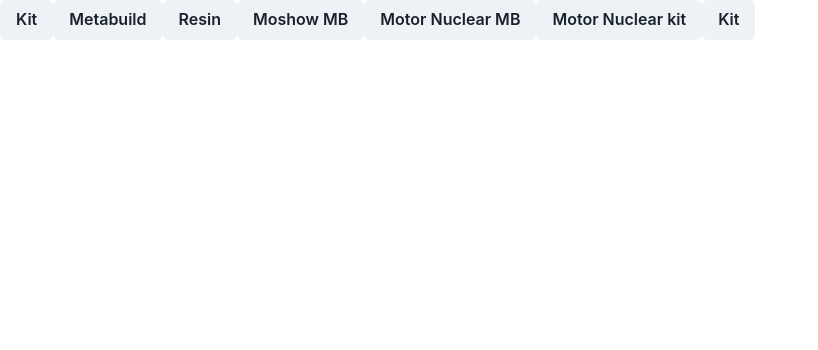
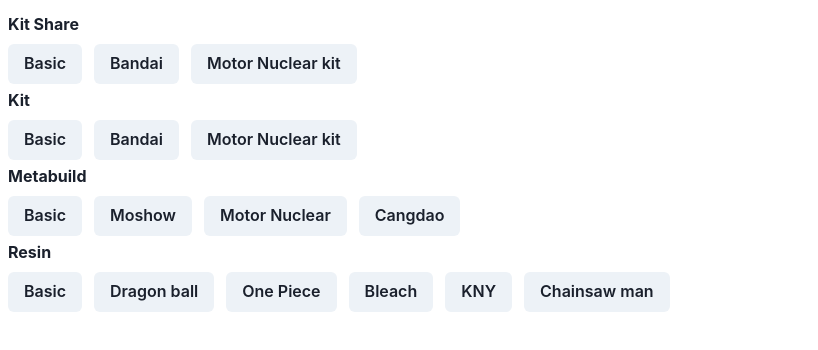
Before and after one commit to minhtri2011/royaltoystool, a React (Create React App) app: page /tags in a window 1280 px wide. Shown: the top 350 px of the page, without its empty margins (0-818 px from the left). Built offline with nearby package versions, Linux system fonts and the light colour scheme.

Commit message:
add responsesive, hide tool bar, add tag page

```diff
--- a/src/components/listButton.jsx
+++ b/src/components/listButton.jsx
@@ -3,11 +3,18 @@
 import useCopy from "../hooks/useCopy";
 
 const ListButton = () => {
-  const { copyResinFaceBook, copyResinFaceBookV2, copyWebResin,copyFigure,copyKit,copyMetalBuild,copyWeb } = useCopy();
+  const {
+    copyResinFaceBook,
+    copyResinFaceBookV2,
+    copyWebResin,
+    copyFigure,
+    copyKit,
+    copyMetalBuild,
+    copyWeb,
+  } = useCopy();
 
   return (
-    <div className="flex flex-col gap-3">
-      <Stack direction={"row"} spacing="1rem">
+    <div className="flex gap-3 flex-wrap w-full">
       <Button colorScheme="facebook" onClick={copyResinFaceBook}>
         Resin v1
       </Button>
@@ -17,18 +24,10 @@
       <Button colorScheme="orange" onClick={copyWebResin}>
         Web resin
       </Button>
-        <Button
-          colorScheme="purple"
-          variant={"outline"}
-          onClick={copyKit}
-        >
+      <Button colorScheme="purple" variant={"outline"} onClick={copyKit}>
         Kit
       </Button>
-        <Button
-          colorScheme="red"
-          variant={"outline"}
-          onClick={copyMetalBuild}
-        >
+      <Button colorScheme="red" variant={"outline"} onClick={copyMetalBuild}>
         Metal Build
       </Button>
       <Button colorScheme="yellow" variant={"outline"} onClick={copyFigure}>
@@ -37,7 +36,6 @@
       <Button colorScheme="blackAlpha" variant={"outline"} onClick={copyWeb}>
         Web
       </Button>
-      </Stack>
     </div>
   );
 };
--- a/src/config/tagBasic.js
+++ b/src/config/tagBasic.js
@@ -10,7 +10,7 @@
 -Relax: https://www.tiktok.com/@tringuyendev
 🏴󠁶󠁵󠁭󠁡󠁰󠁿 Địa chỉ  : 1162/2/13 Đường Trường Sa, phường 13, Phú Nhuận, Thành phố Hồ Chí Minh
 
-#RoyalToys #MoHinh #Decord #DoChoi #royal #toys `;
+#RoyalToys #MoHinh #Decor #DoChoi #royal #toys `;
 
 const resinTag = `#resin #figure #resinArt #anime`;
 const figureTag = `#resin #figure #anime`;
--- /dev/null
+++ b/src/hooks/useCopyTiktok.jsx
@@ -0,0 +1,150 @@
+import { toast } from "react-hot-toast";
+
+const useCopyTiktok = () => {
+  const tagBasic =
+    "#royalToys #royal #toys #tringuyendev #decor #moHinh #doChoi #xuHuong #trending ";
+
+  //! kit share
+  const copyKitBasicShare = () => {
+    const tags = "#modelKit #kit #custom #repaint";
+    navigator.clipboard.writeText(tagBasic + tags);
+    toast.success("Copy tiktok kit basic share", {
+      duration: 1000,
+    });
+  };
+  const copyKitBandaiShare = () => {
+    const tags = "#modelKit #kit #bandai #gundam #gunpla #custom #repaint";
+    navigator.clipboard.writeText(tagBasic + tags);
+    toast.success("Copy tiktok kit Bandai share", {
+      duration: 1000,
+    });
+  };
+  const copyKitMNShare = () => {
+    const tags =
+      "#modelKit #kit #motorNuclear #tinhGiapHonTuong #custom #repaint";
+    navigator.clipboard.writeText(tagBasic + tags);
+    toast.success("Copy tiktok kit Motor Nuclear share", {
+      duration: 1000,
+    });
+  };
+
+  //! kit
+  const copyKitBasic = () => {
+    const tags = "#modelKit #kit";
+    navigator.clipboard.writeText(tagBasic + tags);
+    toast.success("Copy tiktok kit basic", {
+      duration: 1000,
+    });
+  };
+  const copyKitBandai = () => {
+    const tags = "#modelKit #kit #bandai #gundam #gunpla";
+    navigator.clipboard.writeText(tagBasic + tags);
+    toast.success("Copy tiktok kit Bandai basic", {
+      duration: 1000,
+    });
+  };
+  const copyKitMN = () => {
+    const tags = "#modelKit #kit #motorNuclear #tinhGiapHonTuong";
+    navigator.clipboard.writeText(tagBasic + tags);
+    toast.success("Copy tiktok kit Motor Nuclear basic", {
+      duration: 1000,
+    });
+  };
+
+  //!metal build
+  const copyMB = () => {
+    const tags = "#metalBuild";
+    navigator.clipboard.writeText(tagBasic + tags);
+    toast.success("Copy tiktok Metalbuild basic", {
+      duration: 1000,
+    });
+  };
+  const copyMBMoshow = () => {
+    const tags = "#metalBuild #moshow";
+    navigator.clipboard.writeText(tagBasic + tags);
+    toast.success("Copy tiktok Metalbuild Moshow", {
+      duration: 1000,
+    });
+  };
+  const copyMBMotorNuclear = () => {
+    const tags = "#metalBuild #motorNuclear";
+    navigator.clipboard.writeText(tagBasic + tags);
+    toast.success("Copy tiktok Metalbuild Motor Nuclear", {
+      duration: 1000,
+    });
+  };
+  const copyMBCangdao = () => {
+    const tags = "#metalBuild #cangDao";
+    navigator.clipboard.writeText(tagBasic + tags);
+    toast.success("Copy tiktok Metalbuild Cangdao", {
+      duration: 1000,
+    });
+  };
+
+  //!resin
+  const copyResinBasic = () => {
+    const tags = "#resin #figure #anime #wibu";
+    navigator.clipboard.writeText(tagBasic + tags);
+    toast.success("Copy tiktok resin basic", {
+      duration: 1000,
+    });
+  };
+  const copyResinDB = () => {
+    const tags =
+      "#resin #figure #anime #wibu #dragonBall #dragon #ball #super #7 #vien #ngoc #rong";
+    navigator.clipboard.writeText(tagBasic + tags);
+    toast.success("Copy tiktok resin dragonball", {
+      duration: 1000,
+    });
+  };
+  const copyResinOP = () => {
+    const tags = "#resin #figure #anime #wibu #onePiece #vua #hai #tac";
+    navigator.clipboard.writeText(tagBasic + tags);
+    toast.success("Copy tiktok resin One Piece", {
+      duration: 1000,
+    });
+  };
+  const copyResinBleach = () => {
+    const tags = "#resin #figure #anime #wibu #bleach";
+    navigator.clipboard.writeText(tagBasic + tags);
+    toast.success("Copy tiktok resin Bleach", {
+      duration: 1000,
+    });
+  };
+  const copyResinKNY = () => {
+    const tags =
+      "#resin #figure #anime #wibu #kimetsuNoYaiba #kimetsu #no #yaiba #demon #slayer #thanh #guom #diet #quy";
+    navigator.clipboard.writeText(tagBasic + tags);
+    toast.success("Copy tiktok resin KNY", {
+      duration: 1000,
+    });
+  };
+  const copyResinChainsawMan = () => {
+    const tags = "#resin #figure #anime #wibu #chainsawMan";
+    navigator.clipboard.writeText(tagBasic + tags);
+    toast.success("Copy tiktok resin Chainsaw Man", {
+      duration: 1000,
+    });
+  };
+
+  return {
+    copyKitBasic,
+    copyKitBandai,
+    copyKitBandaiShare,
+    copyKitBasicShare,
+    copyKitMN,
+    copyKitMNShare,
+    copyMB,
+    copyMBCangdao,
+    copyMBMoshow,
+    copyMBMotorNuclear,
+    copyResinBasic,
+    copyResinBleach,
+    copyResinChainsawMan,
+    copyResinDB,
+    copyResinOP,
+    copyResinKNY,
+  };
+};
+
+export default useCopyTiktok;
--- a/src/index.css
+++ b/src/index.css
@@ -9,3 +9,27 @@
     font-family: inherit;
   }
 }
+@layer components {
+  .gridFormTemplate {
+    grid-template-areas:
+      "productName productName productName productName"
+      "manufacturer manufacturer releaseDate releaseDate"
+      "limit material accessories accessories"
+      "ratio height width depth"
+      "price price deposit bankFull"
+      "note note note note";
+  }
+  .gridFormTemplateMobile {
+    grid-template-areas:
+      "productName productName productName productName"
+      "manufacturer manufacturer manufacturer manufacturer"
+      "releaseDate releaseDate releaseDate releaseDate"
+      "limit limit material material "
+      "accessories accessories accessories accessories"
+      "ratio ratio height height"
+      "width width depth depth"
+      "price price deposit deposit"
+      "bankFull bankFull bankFull bankFull"
+      "note note note note";
+  }
+}
--- a/src/pages/home.jsx
+++ b/src/pages/home.jsx
@@ -7,11 +7,11 @@
 const Home = () => {
   return (
     <>
-      <div className="grid grid-cols-2 ">
-        <div className="p-4 max-h-screen overflow-auto scrollbar-thumb-gray-400 scrollbar-track-gray-200 scrollbar-thin pb-32">
+      <div className="grid grid-cols-1 lg:grid-cols-2 ">
+        <div className="p-4 max-h-screen overflow-auto scrollbar-thumb-gray-400 scrollbar-track-gray-200 scrollbar-thin lg:pb-32">
           <Form />
         </div>
-        <div className="p-4 max-h-screen overflow-auto scrollbar-thumb-gray-400 scrollbar-track-gray-200 scrollbar-thin pb-32">
+        <div className="p-4 max-h-screen overflow-auto scrollbar-thumb-gray-400 scrollbar-track-gray-200 scrollbar-thin pb-40 lg:pb-32">
           <div className="py-4">
             <ListButton />
           </div>
--- a/src/pages/tagsPage.jsx
+++ b/src/pages/tagsPage.jsx
@@ -1,18 +1,66 @@
-import { Button } from '@chakra-ui/react'
-import React from 'react'
+import { Button, Text } from "@chakra-ui/react";
+import React from "react";
+import useCopyTiktok from "../hooks/useCopyTiktok";
 
 const TagsPage = () => {
+  const {
+    copyKitBasic,
+    copyKitBandai,
+    copyKitBandaiShare,
+    copyKitBasicShare,
+    copyKitMN,
+    copyKitMNShare,
+    copyMB,
+    copyMBCangdao,
+    copyMBMoshow,
+    copyMBMotorNuclear,
+    copyResinBasic,
+    copyResinBleach,
+    copyResinChainsawMan,
+    copyResinDB,
+    copyResinOP,
+    copyResinKNY,
+  } = useCopyTiktok();
   return (
-    <div>
-        <Button>Kit</Button>
-        <Button>Metabuild</Button>
-        <Button>Resin</Button>
-        <Button>Moshow MB</Button>
-        <Button>Motor Nuclear MB</Button>
-        <Button>Motor Nuclear kit</Button>
-        <Button>Kit</Button>
+    <div className="p-2">
+      <Text fontWeight={"bold"} className="mt-1 mb-2">
+        Kit Share
+      </Text>
+      <div className="flex gap-3 flex-wrap">
+        <Button onClick={copyKitBasicShare}>Basic</Button>
+        <Button onClick={copyKitBandaiShare}>Bandai</Button>
+        <Button onClick={copyKitMNShare}>Motor Nuclear kit</Button>
+      </div>
+      <Text fontWeight={"bold"} className="mt-1 mb-2">
+        Kit
+      </Text>
+      <div className="flex gap-3 flex-wrap">
+        <Button onClick={copyKitBasic}>Basic</Button>
+        <Button onClick={copyKitBandai}>Bandai</Button>
+        <Button onClick={copyKitMN}>Motor Nuclear kit</Button>
+      </div>
+      <Text fontWeight={"bold"} className="mt-1 mb-2">
+        Metabuild
+      </Text>
+      <div className="flex gap-3 flex-wrap">
+        <Button onClick={copyMB}>Basic</Button>
+        <Button onClick={copyMBMoshow}>Moshow</Button>
+        <Button onClick={copyMBMotorNuclear}>Motor Nuclear</Button>
+        <Button onClick={copyMBCangdao}>Cangdao</Button>
+      </div>
+      <Text fontWeight={"bold"} className="mt-1 mb-2">
+        Resin
+      </Text>
+      <div className="flex gap-3 flex-wrap">
+        <Button onClick={copyResinBasic}>Basic</Button>
+        <Button onClick={copyResinDB}>Dragon ball</Button>
+        <Button onClick={copyResinOP}>One Piece</Button>
+        <Button onClick={copyResinBleach}>Bleach</Button>
+        <Button onClick={copyResinKNY}>KNY</Button>
+        <Button onClick={copyResinChainsawMan}>Chainsaw man</Button>
+      </div>
     </div>
-  )
-}
+  );
+};
 
-export default TagsPage
+export default TagsPage;
```
Also changed, not shown: src/components/form.jsx (+4 -27 lines), src/components/price.jsx (+38 -6 lines). Lines whose indentation alone changed are shown as unchanged.
